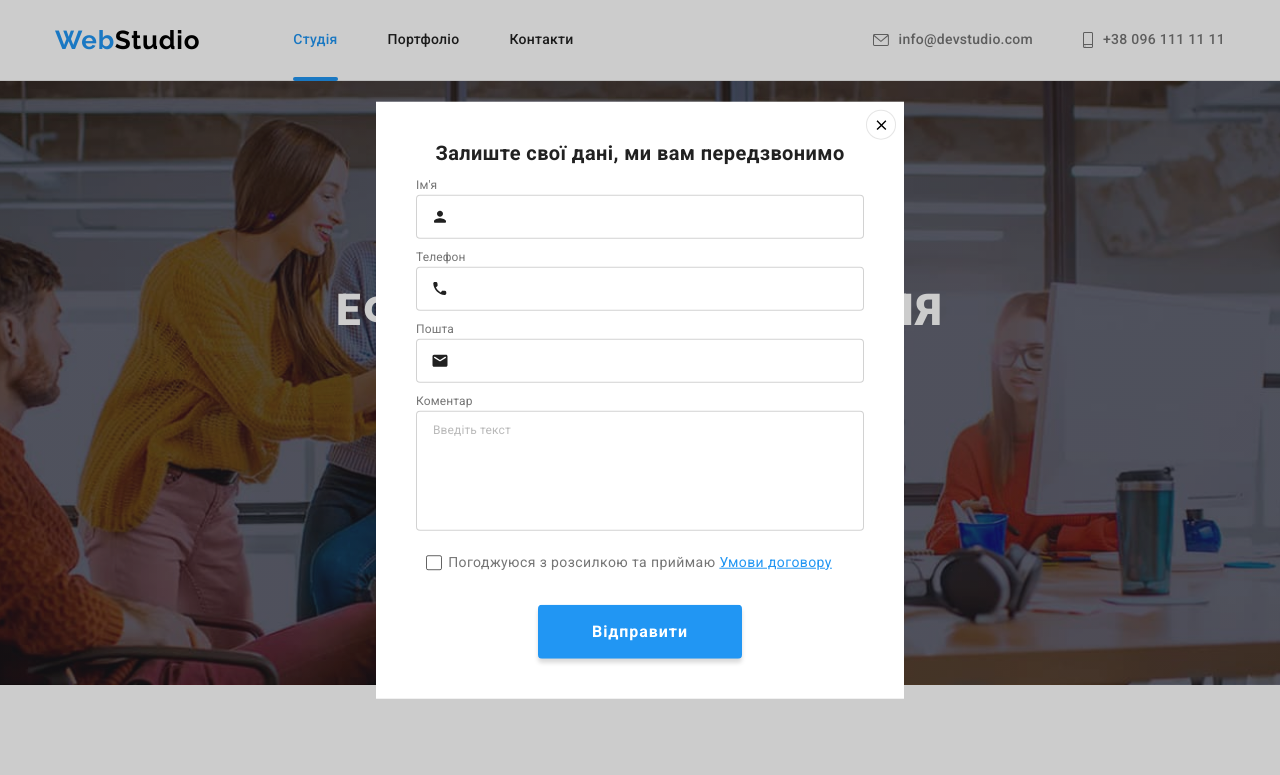
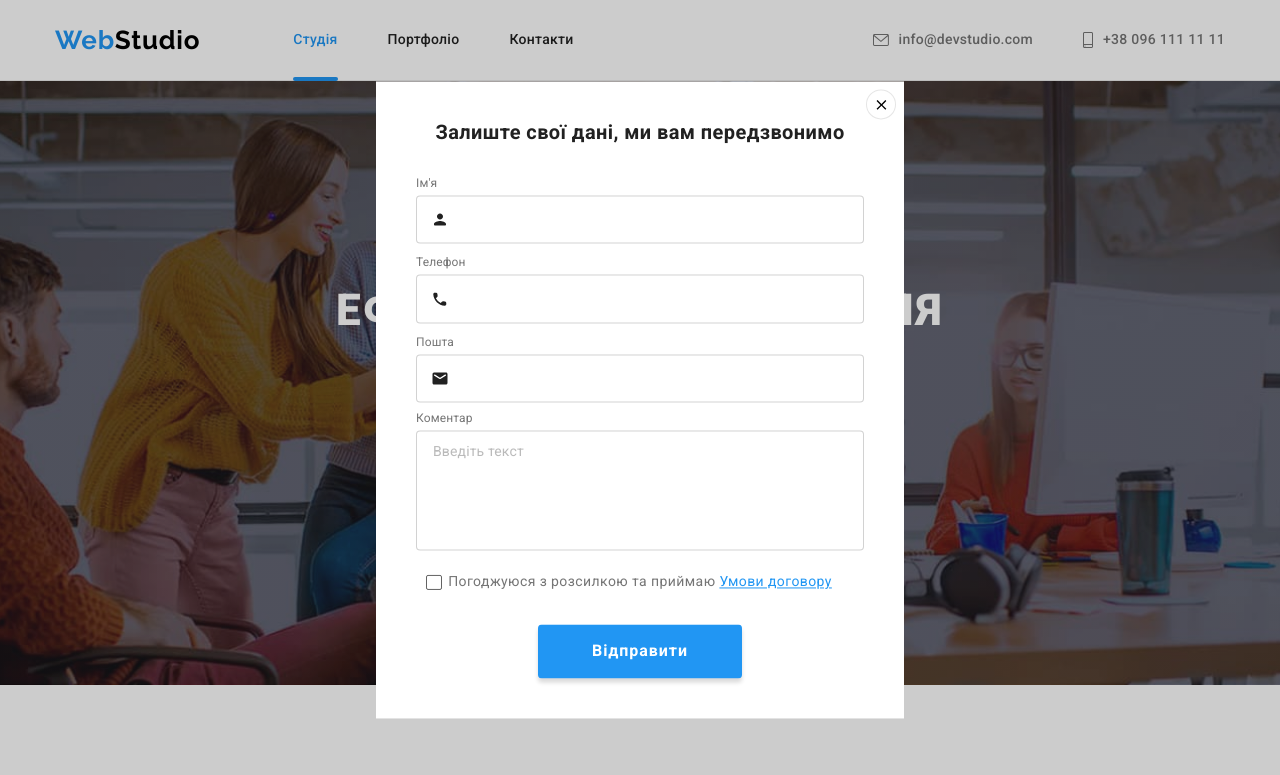
Before and after one commit to FreeNit/goit-markup-hw-06, a plain HTML site: page index.html in a window 1280 px wide. Both pictures are taken after a click on the button "Замовити послугу". Shown: the top 775 px of the page. Drawn offline with Linux system fonts and the light colour scheme.

Commit message:
Update subscription form styles for: - input -label -textarea -subscribe_btn

```diff
--- a/css/style.css
+++ b/css/style.css
@@ -346,8 +346,13 @@ a {
   fill: currentColor;
 }
 
-.close-btn:hover {
+.close-btn:hover,
+.close-btn:focus {
   color: var(--main-decor-color);
+}
+
+.contact-form-field {
+  margin-bottom: 10px;
 }
 
 .backdrop-title {
@@ -359,16 +364,8 @@ a {
   margin-bottom: 30px;
 }
 
-.contact-form-field:not(last-child) {
-  display: flex;
-  flex-direction: column;
-  position: relative;
-  margin-bottom: 28px;
-}
-
 .contact-form .form-label {
-  position: absolute;
-  top: -16px;
+  display: inline-block;
   font-size: 12px;
   line-height: 1.16;
   letter-spacing: 0.01em;
@@ -376,14 +373,20 @@ a {
   margin-bottom: 4px;
 }
 
+.input-thumb {
+  position: relative;
+  display: flex;
+  flex-direction: column;
+}
+
 .contact-form-input {
   padding: 14px 15px 14px 42px;
   border: 1px solid rgba(33, 33, 33, 0.2);
   border-radius: 4px;
   outline: none;
-  font-size: 12px;
+  font-size: 16px;
   line-height: 1.16;
-  letter-spacing: 0.01em;
+  letter-spacing: 0.02em;
   color: var(--secondary-text-color);
   transition: border-color var(--transition-duration) var(--cubic-bezier);
 }
@@ -413,7 +416,9 @@ a {
   fill: var(--main-decor-color);
 }
 
-.contact-form-field.field-area {
+.field-area {
+  display: flex;
+  flex-direction: column;
   margin-bottom: 20px;
 }
 
@@ -424,11 +429,11 @@ a {
 .form-area {
   resize: none;
   height: 120px;
-  font-family: 'Roboto';
+  font-family: 'Roboto', sans-serif;
   font-style: normal;
   font-weight: 400;
   padding: 12px 16px;
-  font-size: 12px;
+  font-size: 14px;
   line-height: 1.16;
   letter-spacing: 0.01em;
   color: var(--secondary-text-color);
@@ -439,10 +444,10 @@ a {
 }
 
 .form-area::placeholder {
-  font-family: 'Roboto';
+  font-family: 'Roboto', sans-serif;
   font-style: normal;
   font-weight: 400;
-  font-size: 12px;
+  font-size: 14px;
   line-height: 1.16;
   letter-spacing: 0.01em;
   color: rgba(117, 117, 117, 0.5);
@@ -495,7 +500,8 @@ a {
   transition: background-color var(--transition-duration) var(--cubic-bezier);
 }
 
-.btn-contact-form-submit:hover {
+.btn-contact-form-submit:hover,
+.btn-contact-form-submit:focus {
   background-color: var(--secondary-decor-color);
 }
 
--- a/index.html
+++ b/index.html
@@ -560,6 +560,7 @@
         >
           <div class="contact-form-field">
             <label for="userName" class="form-label">Ім'я </label>
+            <div class="input-thumb">
               <input
                 type="text"
                 name="userName"
@@ -570,8 +571,10 @@
                 <use href="./images/icons.svg#icon-person"></use>
               </svg>
             </div>
+          </div>
           <div class="contact-form-field">
             <label for="phone-number" class="form-label">Телефон</label>
+            <div class="input-thumb">
               <input
                 type="tel"
                 name="phone-number"
@@ -582,8 +585,10 @@
                 <use href="./images/icons.svg#icon-phone"></use>
               </svg>
             </div>
+          </div>
           <div class="contact-form-field email">
             <label for="email" class="form-label">Пошта</label>
+            <div class="input-thumb">
               <input
                 type="tel"
                 name="email"
@@ -594,7 +599,8 @@
                 <use href="./images/icons.svg#icon-email"></use>
               </svg>
             </div>
-          <div class="contact-form-field field-area">
+          </div>
+          <div class="field-area">
             <label for="comment" class="form-label">Коментар</label>
             <textarea
               id="comment"
```
Lines whose indentation alone changed are shown as unchanged.
